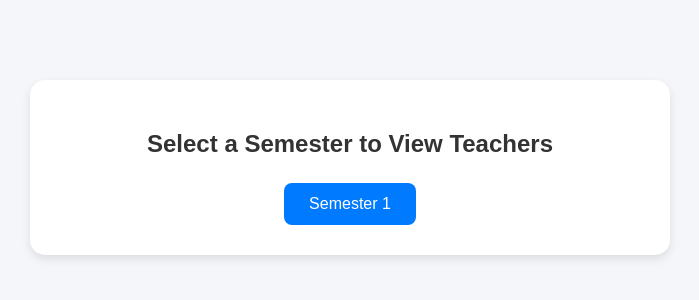
After one commit to unikat7/projectii, a Django app: page /dashboard/semteacher/ in a window 1280 px wide. The commit adds this page. Shown: the top 300 px of the page, without its empty margins (290-989 px from the left). Run offline with Django 5.2, Linux system fonts and the light colour scheme; tables that the repository leaves empty hold one stand-in row (values such as "Sample post").

Commit message:
semester wise teacher and subjects

```diff
--- a/dashboard/models.py
+++ b/dashboard/models.py
@@ -2,19 +2,22 @@ from django.db import models
 from userprofile.models import User,ProfilePicture
 
 # Create your models here.
-class Teacher(models.Model):
-    user=models.OneToOneField(User,on_delete=models.CASCADE)
-    subject=models.CharField(max_length=50)
-    profile_pic=models.OneToOneField(ProfilePicture,on_delete=models.CASCADE)
-
-
 class Semester(models.Model):
     sem=models.IntegerField()
     def __str__(self):
         return str(self.sem)
 
+class Teacher(models.Model):
+    user=models.OneToOneField(User,on_delete=models.CASCADE)
+    profile_pic=models.OneToOneField(ProfilePicture,on_delete=models.CASCADE)
+
+
+    def __str__(self):
+        return self.user.username
+
 class Courses(models.Model):
     sem=models.ForeignKey(Semester,on_delete=models.CASCADE,related_name="courses")
+    teacher=models.ForeignKey(Teacher,on_delete=models.CASCADE,blank=True,default=True)
     code=models.CharField(max_length=20)
     name=models.CharField(max_length=100)
     credit_hour=models.IntegerField(default=1)
--- /dev/null
+++ b/dashboard/static/css/semesterwiseteacher.css
@@ -0,0 +1,52 @@
+body {
+  font-family: "Poppins", sans-serif;
+  background: #f5f6fa;
+  margin: 0;
+  padding: 0;
+}
+
+.container {
+  max-width: 600px;
+  margin: 80px auto;
+  background: #fff;
+  border-radius: 15px;
+  box-shadow: 0 4px 10px rgba(0, 0, 0, 0.1);
+  text-align: center;
+  padding: 30px 20px;
+}
+
+.container h2 {
+  font-size: 24px;
+  color: #333;
+  margin-bottom: 25px;
+}
+
+.semester-list {
+  display: flex;
+  flex-wrap: wrap;
+  justify-content: center;
+  gap: 15px;
+}
+
+.semester-list a {
+  display: inline-block;
+  text-decoration: none;
+  background: #007bff;
+  color: white;
+  padding: 12px 25px;
+  border-radius: 8px;
+  transition: all 0.3s ease;
+  font-weight: 500;
+}
+
+.semester-list a:hover {
+  background: #0056b3;
+  transform: translateY(-2px);
+}
+
+@media (max-width: 500px) {
+  .semester-list a {
+    width: 100%;
+    text-align: center;
+  }
+}
--- /dev/null
+++ b/dashboard/templates/infotable/semesterteacher.html
@@ -0,0 +1,23 @@
+<!DOCTYPE html>
+{% load static %}
+<html lang="en">
+<head>
+  <meta charset="UTF-8">
+  <meta name="viewport" content="width=device-width, initial-scale=1.0">
+  <title>Select Semester (Teachers)</title>
+  <link rel="stylesheet" href="{% static 'css/semesterwiseteacher.css' %}">
+</head>
+<body>
+
+  <div class="container">
+    <h2>Select a Semester to View Teachers</h2>
+
+    <div class="semester-list">
+    {% for s in semester %}
+      <a href="{% url "teachertable" s.id %}">Semester {{s}}</a>
+     {% endfor %}
+    </div>
+  </div>
+
+</body>
+</html>
--- a/dashboard/templates/userdashboard/studentdashboard.html
+++ b/dashboard/templates/userdashboard/studentdashboard.html
@@ -8,6 +8,7 @@
     <link rel="stylesheet" href="{% static 'css/student.css' %}">
 </head>
 <body>
+
     <header class="top-navbar">
         <div class="logo">
             <h2>Student<span>Hub</span></h2>
@@ -29,10 +30,11 @@
     <div class="dashboard-container">
         <aside class="sidebar">
             <ul>
-                <li><a href="{% url 'teachertable' %}" class="active">View Teachers</a></li>
+                <li><a href="{% url 'semwiseteacher' %}" class="active">View Teachers</a></li>
                 <li><a href="{% url "semselection" %}">View Courses</a></li>
             </ul>
         </aside>
+
 
         <main class="content">
             <h1>Welcome to Your Dashboard</h1>
@@ -41,7 +43,7 @@
             <section class="cards">
                 <div class="card">
                     <h3>Total Teachers</h3>
-                    <p>12</p>
+                    <p>{{teacher}}</p>
                 </div>
                 <div class="card">
                     <h3>Total Courses</h3>
--- a/dashboard/urls.py
+++ b/dashboard/urls.py
@@ -1,12 +1,13 @@
 from django.urls import path
-from .views import teacherdashboard,studentdashboard,admindashboard,teachertable,SemesterSelection,CoursesTable
+from .views import teacherdashboard,studentdashboard,admindashboard,teachertable,SemesterSelection,CoursesTable,SemWiseTeacher
 
 
 urlpatterns = [
     path("",admindashboard,name="admindash"),
     path("teacher/",teacherdashboard,name="teacherdash"),
     path("student/",studentdashboard,name="studentdash"),
-    path("teachertable/",teachertable,name="teachertable"),
+    path("teachertable/<int:id>",teachertable,name="teachertable"),
     path("semselection/",SemesterSelection,name="semselection"),
-    path("coursestable/<int:id>",CoursesTable,name="coursestable")
+    path("coursestable/<int:id>",CoursesTable,name="coursestable"),
+    path("semteacher/",SemWiseTeacher,name="semwiseteacher")
 ]
--- a/dashboard/views.py
+++ b/dashboard/views.py
@@ -13,24 +13,32 @@ def teacherdashboard(request):
 def studentdashboard(request):
 
     user=request.user
+    sem_user=user.semester
     courses=Courses.objects.filter(sem=user.semester).count()
+    teacher=Teacher.objects.filter(user__semester=sem_user).count()
     user_data=user.profilepicture
     if user.role!="student":
         return redirect("signin")
     return render(request,"userdashboard/studentdashboard.html",{
         "user_data":user_data,
         "user":user,
-        "courses":courses
+        "courses":courses,
+        "teacher":teacher
     })
 
 def admindashboard(request):
     return render(request,"userdashboard/admindashboard.html")
 
-def teachertable(request):
+def teachertable(request,id):
+
     teacher=Teacher.objects.all()
+    semester=Semester.objects.get(id=id)
+    courses=semester.courses.all()
 
     return render(request,"infotable/teachertable.html",{
-        "teacher":teacher
+        "teacher":teacher,
+        "courses":courses,
+        "semester":semester
     })
 
 def SemesterSelection(request):
@@ -49,3 +57,10 @@ def CoursesTable(request,id):
         "semester":semester
     }
     )
+
+
+def SemWiseTeacher(request):
+    semester_number=Semester.objects.all()
+    return render(request,"infotable/semesterteacher.html",{
+        "semester":semester_number
+    })
```
Also changed, not shown: dashboard/templates/infotable/teachertable.html (+5 -5 lines), dashboard/migrations/0004_courses_teacher.py (added), dashboard/migrations/0005_remove_teacher_subject.py (added), media/images/ielts.png (added), media/images/pabinafront.jpg (added), media/images/tuition_k2TQYA4.png (added).
